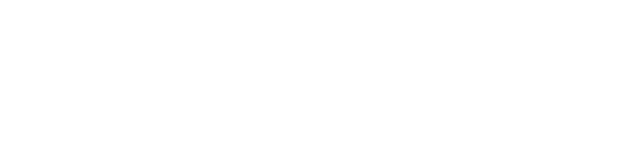
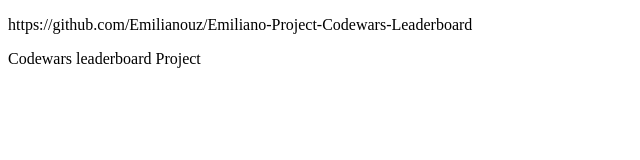
Before and after one commit to Emilianouz/Emiliano-Project-Codewars-Leaderboard, a website: page index.html in a window 1280 px wide. Shown: the whole page, without its empty margins (0-640 px from the left). Drawn offline with Linux system fonts and the light colour scheme.

Commit message:
Hello world deployment

```diff
--- a/index.html
+++ b/index.html
@@ -6,7 +6,8 @@
   <title>Codewars leaderboard</title>
 </head>
 <body>
-
+  <p>https://github.com/Emilianouz/Emiliano-Project-Codewars-Leaderboard</p>
+  <p>Codewars leaderboard Project</p>
 </body>
 
 <script src="index.mjs" type="module"></script>
```
